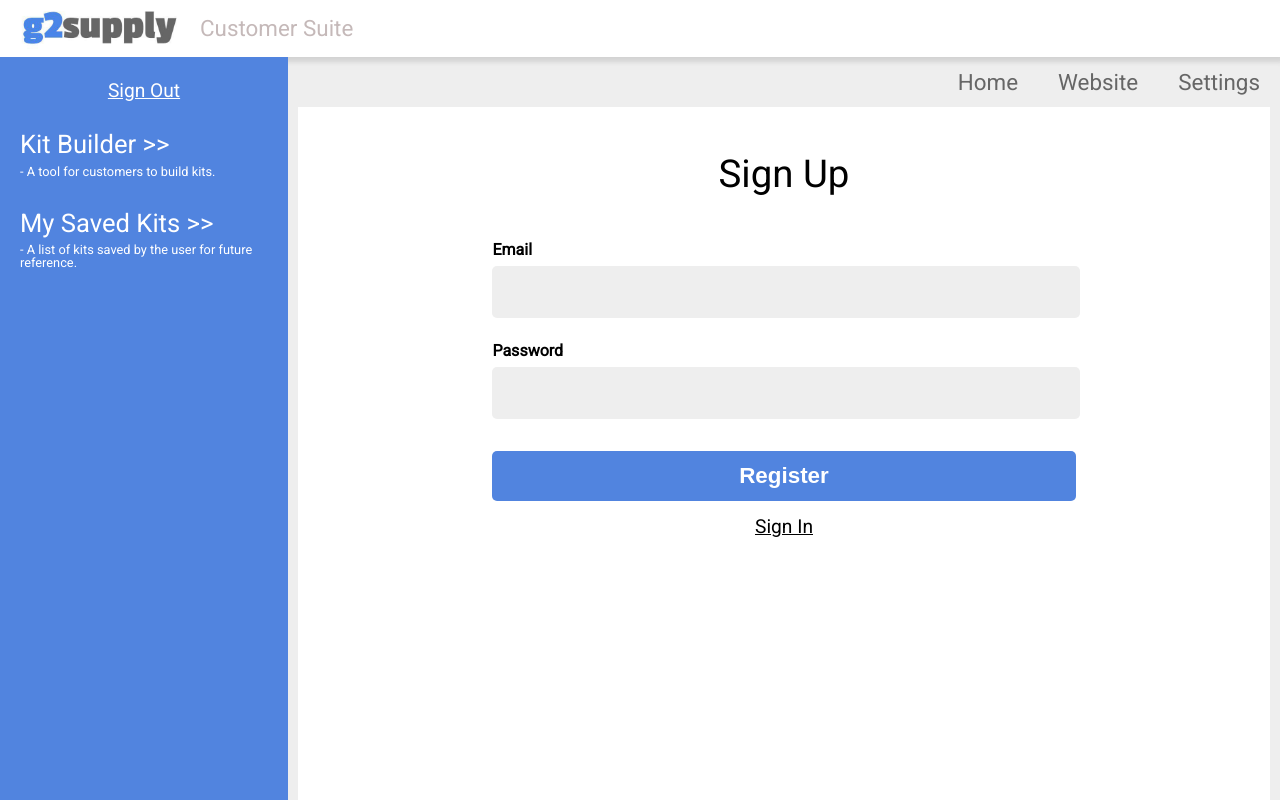
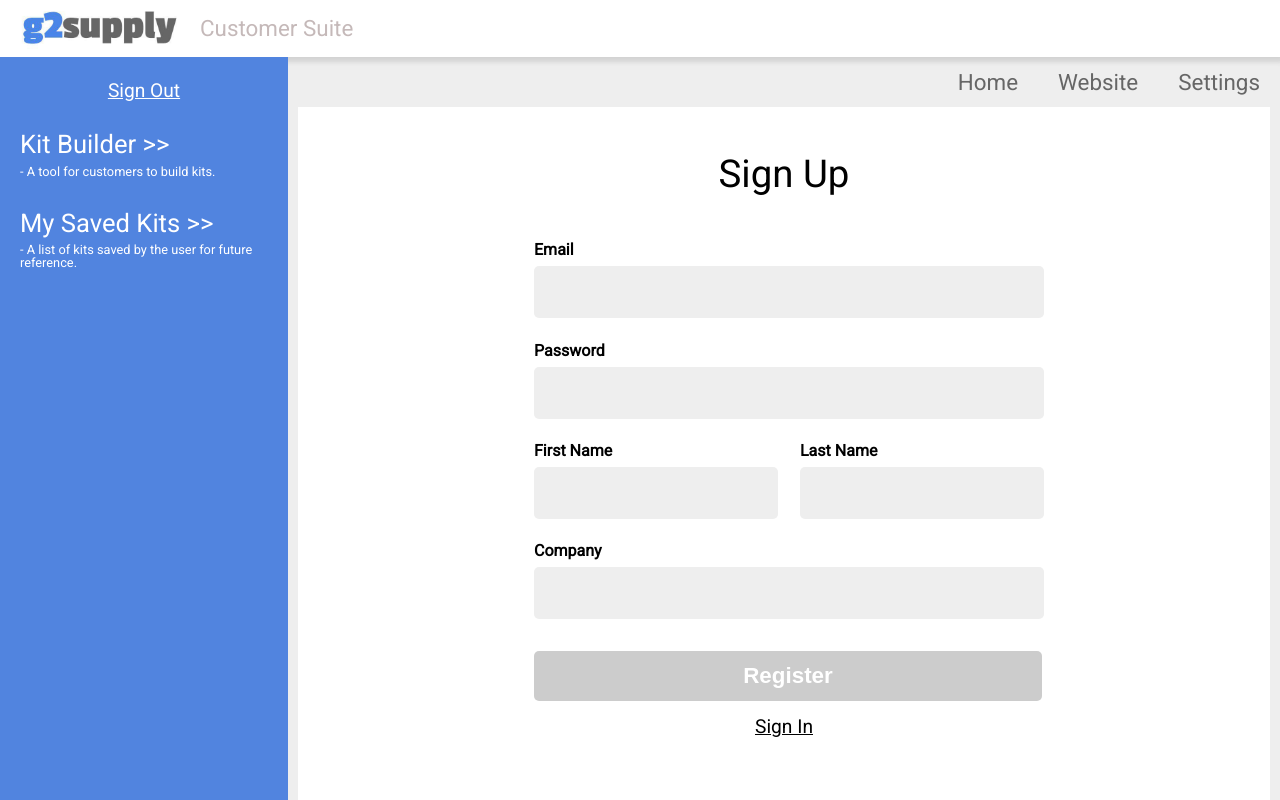
Before and after one commit to G2-Supply/G2-Kit-Builder, a React (Create React App) app: page / in a window 1280 px wide. Shown: the top 800 px of the page. Built offline with nearby package versions, Linux system fonts and the light colour scheme.

Commit message:
working on form styling and validation

```diff
--- a/package.json
+++ b/package.json
@@ -10,6 +10,7 @@
     "normalize.css": "^8.0.1",
     "react": "^16.10.1",
     "react-dom": "^16.10.1",
+    "react-loader-spinner": "^3.1.5",
     "react-router-dom": "^5.1.1",
     "react-scripts": "3.1.2",
     "yup": "^0.27.0"
--- a/public/index.html
+++ b/public/index.html
@@ -16,7 +16,9 @@
       user's mobile device or desktop. See https://developers.google.com/web/fundamentals/web-app-manifest/
     -->
     <link rel="manifest" href="%PUBLIC_URL%/manifest.json" />
-    <script src="https://smtpjs.com/v3/smtp.js"></script>
+    <!-- Start of g2supply Zendesk Widget script -->
+    <script id="ze-snippet" src="https://static.zdassets.com/ekr/snippet.js?key=ea05e056-c6ad-4cde-8c4a-03cdf811db8f"> </script>
+    <!-- End of g2supply Zendesk Widget script -->
     <!--
       Notice the use of %PUBLIC_URL% in the tags above.
       It will be replaced with the URL of the `public` folder during the build.
--- a/src/components/Login/Login.jsx
+++ b/src/components/Login/Login.jsx
@@ -1,30 +1,91 @@
-import React from 'react';
+import React, { useState } from 'react';
+
+// library imports
+import axios from 'axios';
+import Loader from 'react-loader-spinner';
 
 // style sheet import
 import './Login.scss';
+import 'react-loader-spinner/dist/loader/css/react-spinner-loader.css';
 
-const Login = () => {
+const Login = (props) => {
+    // setting initial state with React hooks
+    const [ user, setUser ] = useState({
+        email: '',
+        password: ''
+    });
+
+    // using a hook to handle Loading state
+    const [ isLoading, setIsLoading ] = useState(false);
+
+    // updating the state every time the user adds new information to the fields
+    const handleChange = (e) => {
+        setUser({
+            ...user,
+            [e.target.name]: e.target.value
+        });
+    }
+
+    // handling form validation
+    const [touched, setTouched] = useState({
+        email: false,
+        password: false,
+        first_name: false,
+        last_name: false,
+        company: false
+        });
+
+    const toggleTouched = e => {
+    setTouched({
+        ...touched,
+        [e.target.name]: true
+        });
+    };
+
+    const handleSubmit = (event) => {
+        // preventing the page from rerendering onSubmit
+        event.preventDefault();
+
+        // switching isLoading to true so the loader animation shows up
+        setIsLoading(true);
+
+        // POSTing the new user when the user submits, using either the API url or localhost (for testing)
+        axios.post('http://localhost:5000/api/login', user)
+            .then(res => {
+                localStorage.setItem(res.data.token);
+                props.history.push('/kit-builder');
+            })
+            .catch(err => {
+                setIsLoading(false);
+                console.log(err);
+            });
+    }
+
     return (
         <div className="login-container">
             <h1 className="login-heading">Login</h1>
-            <form className="form-container">
+            <form className="form-container" onSubmit={handleSubmit} >
                 <label className="form-label">Email<br />
-                    <input type="text" className="form-input"/>
+                    <input type="text" className="form-input" onChange={handleChange} name='email' value={user.email} onBlur={toggleTouched} />
+                    {user.email === '' && touched.email === true ? <p className='required-error'>Email is a required field.</p> : null}
                 </label>
                 <div className="divider"></div>
                 <label className="form-label">Password<br />
-                    <input type="password" className="form-input"/>
+                    <input type="password" className="form-input" onChange={handleChange} name='password' value={user.password} onBlur={toggleTouched} />
+                    {user.password === '' && touched.password === true ? <p className='required-error'>Password is a required field.</p> : null}
                 </label>
-                <div className="under-input">
-                    <div className="remember-me-container">
-                        <label className="remember-me-label">Remember Me<br />
-                            <input type="checkbox" className="checkbox"/>
-                        </label>
-                    </div>
-                    <p className="forgot-password"><u>Forgot Password?</u></p>
-                </div>
-                <button className="login-btn">Login</button>
-                <p className="create-an-account"><u>Create An Account</u></p>
+                {isLoading ?
+                    <button className="login-btn">
+                        <Loader
+                            type="Oval"
+                            color="#FFFFFF"
+                            height={40}
+                            width={40}
+                            timeout={10000} //10 secs
+                            style={{marginTop: '.2rem'}}
+                        />
+                    </button> : <button className="login-btn" disabled={!user.email || !user.password}>Sign In</button>}
+                <p className="create-an-account" onClick={() => props.history.push('/')}><u>Register</u></p>
             </form>
         </div>
      );
--- a/src/components/SignUp/SignUp.jsx
+++ b/src/components/SignUp/SignUp.jsx
@@ -1,19 +1,88 @@
-import React from 'react';
+import React, { useState } from 'react';
+
+// library imports
+import axios from 'axios';
+import Loader from 'react-loader-spinner';
 
 // style sheet import
 import './SignUp.scss';
+import 'react-loader-spinner/dist/loader/css/react-spinner-loader.css';
 
-const SignUp = () => {
+const SignUp = (props) => {
+    // setting initial state with React hooks
+    const [ user, setUser ] = useState({
+        email: '',
+        password: '',
+        first_name: '',
+        last_name: '',
+        company: '',
+    });
+
+    // using a hook to handle Loading state
+    const [ isLoading, setIsLoading ] = useState(false);
+
+    // updating the state every time the user adds new information to the fields
+    const handleChange = (e) => {
+        setUser({
+            ...user,
+            [e.target.name]: e.target.value
+        });
+    }
+
+    const handleSubmit = (event) => {
+        // preventing the page from rerendering onSubmit
+        event.preventDefault();
+
+        // POSTing the new user when the user submits, using either the API url or localhost (for testing)
+        axios.post('http://localhost:5000/api/users', user)
+            .then(res => {
+                props.history.push('/kit-builder')
+            })
+            .catch(err => {
+                setIsLoading(false);
+                console.log(err);
+            });
+    }
+
+    // handling form validation
+    const [touched, setTouched] = useState({
+        email: false,
+        password: false,
+        first_name: false,
+        last_name: false,
+        company: false
+      });
+
+      const toggleTouched = e => {
+        setTouched({
+          ...touched,
+          [e.target.name]: true
+        });
+      };
+
     return (
         <div className="signup-container">
             <h1 className="signup-heading">Sign Up</h1>
-            <form className="form-container">
+            <form className="form-container" onSubmit={handleSubmit} >
                 <label className="form-label">Email<br />
-                    <input type="text" className="form-input"/>
+                    <input type="text" className="form-input" onChange={handleChange} name='email' value={user.email} onBlur={toggleTouched} />
+                    {user.email === '' && touched.email === true ? <p className='required-error'>Email is a required field.</p> : null}
                 </label>
                 <div className="divider"></div>
                 <label className="form-label">Password<br />
-                    <input type="password" className="form-input"/>
+                    <input type="password" className="form-input" onChange={handleChange} name='password' value={user.password} onBlur={toggleTouched} />
+                    {user.password === '' && touched.password === true ? <p className='required-error'>Password is a required field.</p> : null}
+                </label>
+                <div className="name-container">
+                    <label className="form-label">First Name<br />
+                        <input type="text" className="form-input" onChange={handleChange} name='first_name' value={user.first_name} />
+                    </label>
+                    <label className="form-label">Last Name<br />
+                        <input type="text" className="form-input" onChange={handleChange} name='last_name' value={user.last_name} />
+                    </label>
+                </div>
+                <label className="form-label">Company<br />
+                    <input type="text" className="form-input" onChange={handleChange} name='company' value={user.company} />
                 </label>
                 {/* <div className="under-input">
                     <div className="remember-me-container">
@@ -23,8 +92,18 @@ const SignUp = () => {
                     </div>
                     <p className="forgot-password"><u>Forgot Password?</u></p>
                 </div> */}
-                <button className="signup-btn">Register</button>
-                <p className="create-an-account"><u>Sign In</u></p>
+                {isLoading ?
+                    <button className="login-btn">
+                        <Loader
+                            type="Oval"
+                            color="#FFFFFF"
+                            height={40}
+                            width={40}
+                            timeout={10000} //10 secs
+                            style={{marginTop: '.2rem'}}
+                        />
+                    </button> : <button className="signup-btn" disabled={!user.email || !user.password}>Register</button>}
+                <p className="create-an-account" onClick={() => props.history.push('/login')}><u>Sign In</u></p>
             </form>
         </div>
      );
--- a/src/components/SignUp/SignUp.scss
+++ b/src/components/SignUp/SignUp.scss
@@ -10,12 +10,13 @@
     .form-container {
         margin: 0 auto;
         width: 60%;
+        max-width: 500px;
 
         .form-label {
             font-weight: bold;
             font-size: 1rem;
-            margin-top: 10rem;
-            margin-bottom: 5rem;
+            margin-top: 1.5rem;
+            margin-bottom: 1.5rem;
 
             .form-input {
                 width: 100%;
@@ -25,11 +26,32 @@
                 border: none;
                 border-radius: 5px;
                 margin-top: .5rem;
+                font-size: 1.6rem;
+                padding-left: .5rem;
+            }
+
+            .required-error {
+                margin-top: .5rem;
+                color: red;
+                font-weight: 500;
             }
         }
 
         .divider {
             height: 25px;
+        }
+
+        .name-container {
+            display: flex;
+
+            .form-label {
+                width: 50%;
+
+                &:first-child {
+                    margin-right: 2rem;
+                    padding-right: -1rem;
+                }
+            }
         }
 
         // .under-input {
@@ -57,7 +79,7 @@
         // }
 
         .signup-btn {
-            width: 100%;
+            width: calc(100% + .5rem);
             text-decoration: none;
             background: #5184DF;
             color: white;
@@ -67,12 +89,19 @@
             border: none;
             border-radius: 5px;
             margin-top: 2rem;
+            cursor: pointer;
+
+            &:disabled {
+                background: #CCCCCC;
+                color: white;
+            }
         }
 
         .create-an-account {
             text-align: center;
             font-size: 1.2rem;
             margin-top: 1rem;
+            cursor: pointer;
         }
 
     }
```
Also changed, not shown: src/components/Login/Login.scss (+17 -1 lines), 1 other file (tests, documents, lock files or other folders).
